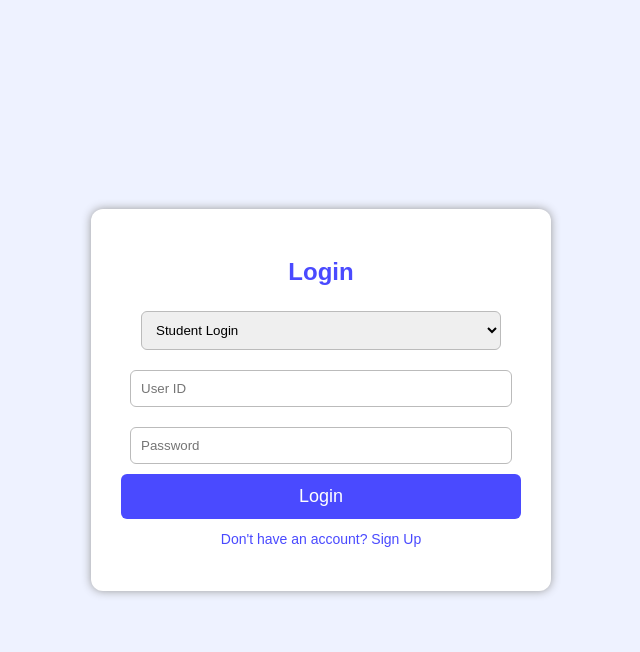
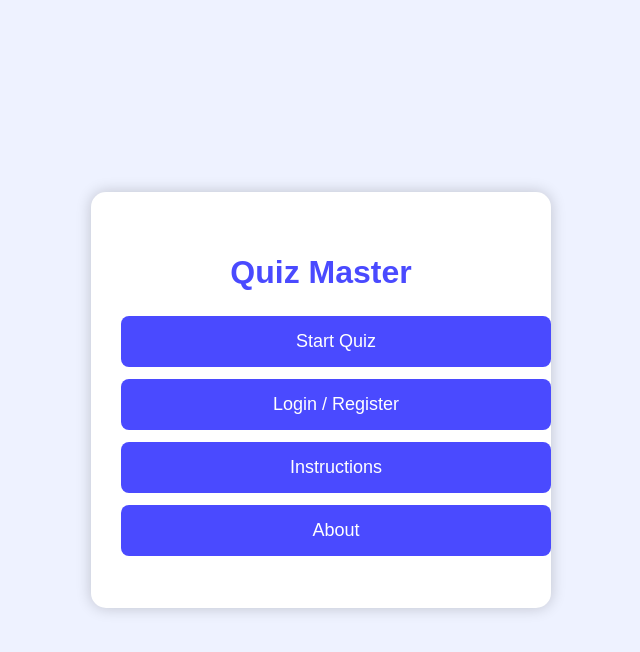
Before and after one commit to shyamsundarramaraj07-tech/project-file, a Flask app: page / in a window 1280 px wide. Shown: the top 652 px of the page, without its empty margins (319-959 px from the left). Run offline with Flask 3, Linux system fonts and the light colour scheme.

Commit message:
task completed

```diff
--- /dev/null
+++ b/controller/config.py
@@ -0,0 +1,4 @@
+class Config:
+    SECERET_KEY = '#12345abcde'
+    SQLALCHEMY_DATABASE_URI = 'sqlite:///qma.db'
+    SQLALCHEMY_TRACK_MODIFICATIONS = False
--- /dev/null
+++ b/controller/database.py
@@ -0,0 +1,2 @@
+from flask_sqlalchemy import SQLAlchemy
+db = SQLAlchemy()
--- a/templates/index.html
+++ b/templates/index.html
@@ -3,119 +3,63 @@
 <head>
     <meta charset="UTF-8">
     <meta name="viewport" content="width=device-width, initial-scale=1.0">
-    <title>Quiz Master - Login & Signup</title>
+    <title>Quiz Master - Home</title>
+
     <style>
         body {
+            margin: 0;
             font-family: Arial, sans-serif;
             background: #eef2ff;
             display: flex;
             justify-content: center;
             align-items: center;
             height: 100vh;
-            margin: 0;
         }
 
         .container {
             width: 400px;
             background: white;
-            padding: 30px;
-            border-radius: 12px;
-            box-shadow: 0 0 10px #999;
+            padding: 40px 30px;
+            border-radius: 15px;
             text-align: center;
+            box-shadow: 0px 0px 15px rgba(0,0,0,0.2);
         }
 
-        h2 {
+        h1 {
             color: #4a4aff;
-            margin-bottom: 15px;
-        }
-
-        input, select {
-            width: 90%;
-            padding: 10px;
-            margin: 10px 0;
-            border-radius: 6px;
-            border: 1px solid #bbb;
+            margin-bottom: 25px;
         }
 
         .btn {
+            display: block;
             width: 100%;
-            padding: 12px;
+            padding: 15px;
+            margin: 12px 0;
             background: #4a4aff;
             color: white;
             border: none;
-            border-radius: 6px;
+            border-radius: 8px;
             font-size: 18px;
             cursor: pointer;
             transition: 0.3s;
+            text-decoration: none;
         }
 
         .btn:hover {
-            background: #0000cc;
-        }
-
-        .switch {
-            margin-top: 12px;
-            color: #4a4aff;
-            cursor: pointer;
-            font-size: 14px;
+            background: #1f1fff;
         }
     </style>
 </head>
 <body>
 
     <div class="container">
+        <h1>Quiz Master</h1>
 
-        <!-- LOGIN FORM -->
-        <div id="loginForm">
-            <h2>Login</h2>
-
-            <select>
-                <option value="student">Student Login</option>
-                <option value="staff">Staff Login</option>
-            </select>
-
-            <input type="text" placeholder="User ID">
-            <input type="password" placeholder="Password">
-
-            <button class="btn">Login</button>
-
-            <p class="switch" onclick="showSignup()">Don't have an account? Sign Up</p>
-        </div>
-
-
-        <!-- SIGNUP FORM -->
-        <div id="signupForm" style="display:none;">
-            <h2>Create Account</h2>
-
-            <select>
-                <option value="student">Register as Student</option>
-                <option value="staff">Register as Staff</option>
-            </select>
-
-            <input type="text" placeholder="Full Name">
-            <input type="email" placeholder="Email ID">
-            <input type="text" placeholder="Create User ID">
-            <input type="password" placeholder="Create Password">
-            <input type="password" placeholder="Confirm Password">
-
-            <button class="btn">Sign Up</button>
-
-            <p class="switch" onclick="showLogin()">Already have an account? Login</p>
-        </div>
-
+        <a href="start-quiz.html" class="btn">Start Quiz</a>
+        <a href="auth.html" class="btn">Login / Register</a>
+        <a href="instructions.html" class="btn">Instructions</a>
+        <a href="about.html" class="btn">About</a>
     </div>
-
-    <script>
-        function showSignup() {
-            document.getElementById("loginForm").style.display = "none";
-            document.getElementById("signupForm").style.display = "block";
-        }
-
-        function showLogin() {
-            document.getElementById("signupForm").style.display = "none";
-            document.getElementById("loginForm").style.display = "block";
-        }
-    </script>
 
 </body>
 </html>
```
Also changed, not shown: controller/models.py (added, +95 -0 lines), instance/qma.db (added).
